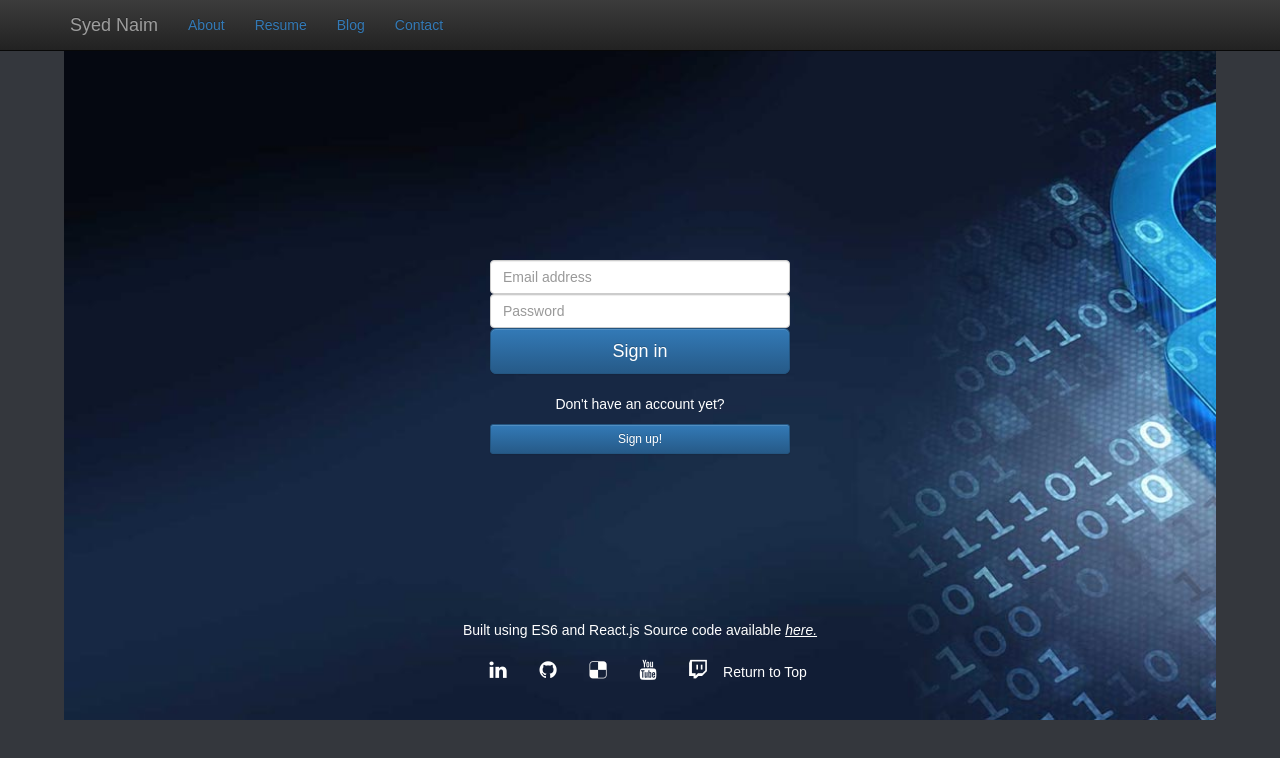
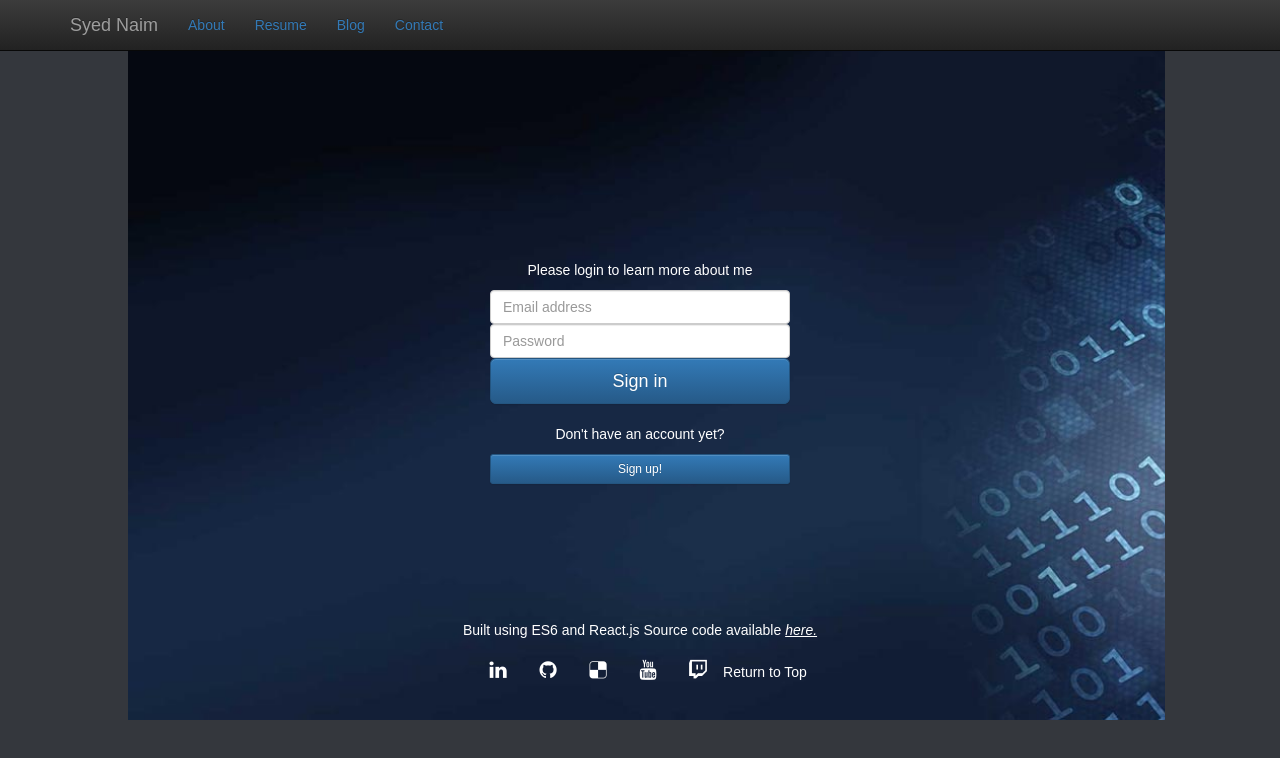
Before and after one commit to Aknaim/portfolio-and-blog, a React (Create React App) app: page /login in a window 1280 px wide. Shown: the top 758 px of the page. Built offline with nearby package versions, Linux system fonts and the light colour scheme.

Commit message:
Adjusted text on login elements for more clarity

```diff
--- a/src/components/Login.js
+++ b/src/components/Login.js
@@ -47,10 +47,11 @@ class Login extends Component {
     }
 
     return (
-      <div className="container-fluid" id="signInBackground">
+      <div className="container-fluid-login">
+        <div  id="signInBackground">
           <div className="div-signin">
             <form className="form-signin">
-            {/* <h2 className="form-signin-heading"> Please Sign In</h2> */}
+              <p className="form-signin-heading">Please login to learn more about me</p>
               <label for="inputEmail" className="sr-only"> Email address</label>
               <input type="email" onChange={this.handleEmailChange} id="inputEmail" className="form-control" placeholder="Email address" required autofocus />
               <label for="inputPassword" className="sr-only"> Password</label>
@@ -64,6 +65,7 @@ class Login extends Component {
             </div>
           </div>
         </div>
+      </div>
     );
   }
 }
--- a/src/styles/Login.css
+++ b/src/styles/Login.css
@@ -16,14 +16,7 @@
     background-image: url("../assets/log4.jpg");
 }
 
-#aboutmeBackground{
-    /* height: 90vh;
-    width: 90%; */
-    /* background-size: 100% 100%; */
-    /* background-image: url("../assets/anonymous-background_123830656_275.jpeg"); */
-    /* background-repeat: no-repeat; */
-    padding:10px;
-    padding-bottom:60px;   /* Height of the footer */
-    margin:0;
-    padding:0;
-  }
+.container-fluid-login{
+    width: 90%;
+    margin-left: 10%;
+}
```
Lines whose indentation alone changed are shown as unchanged.
